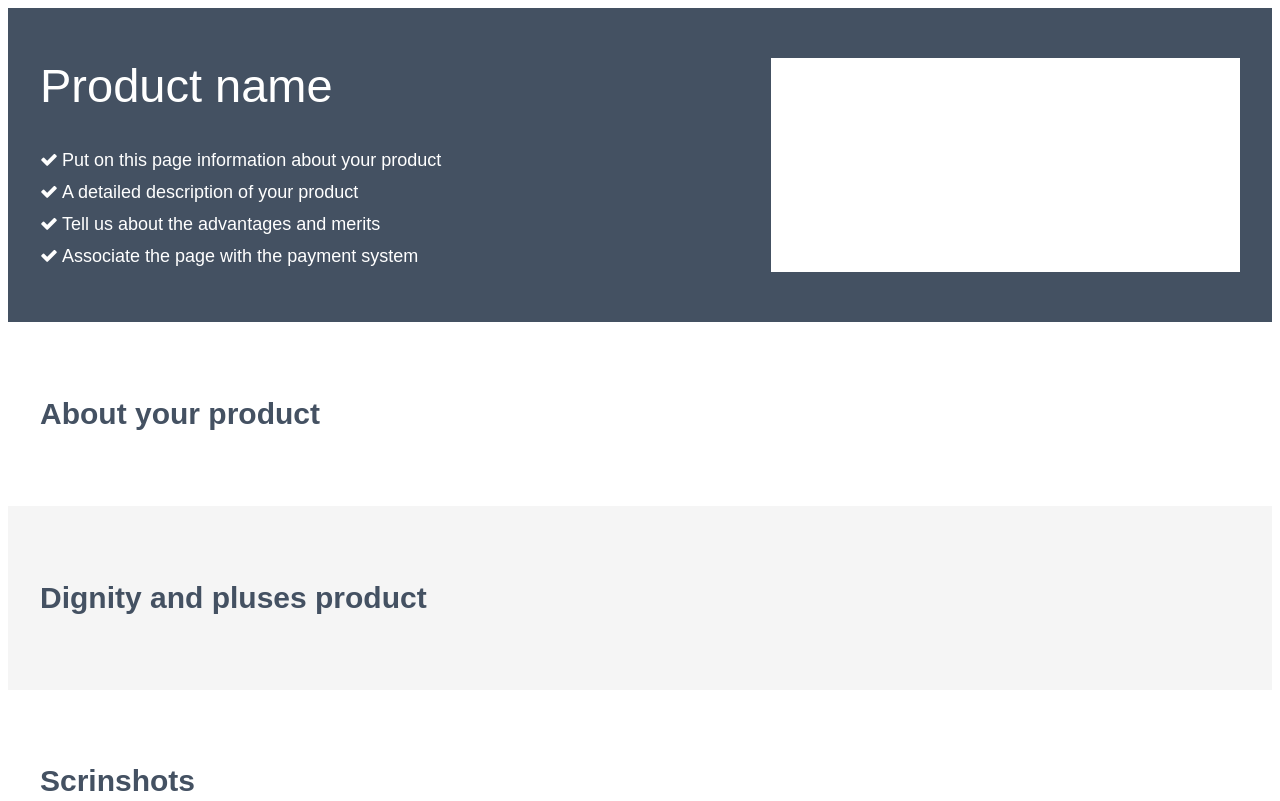
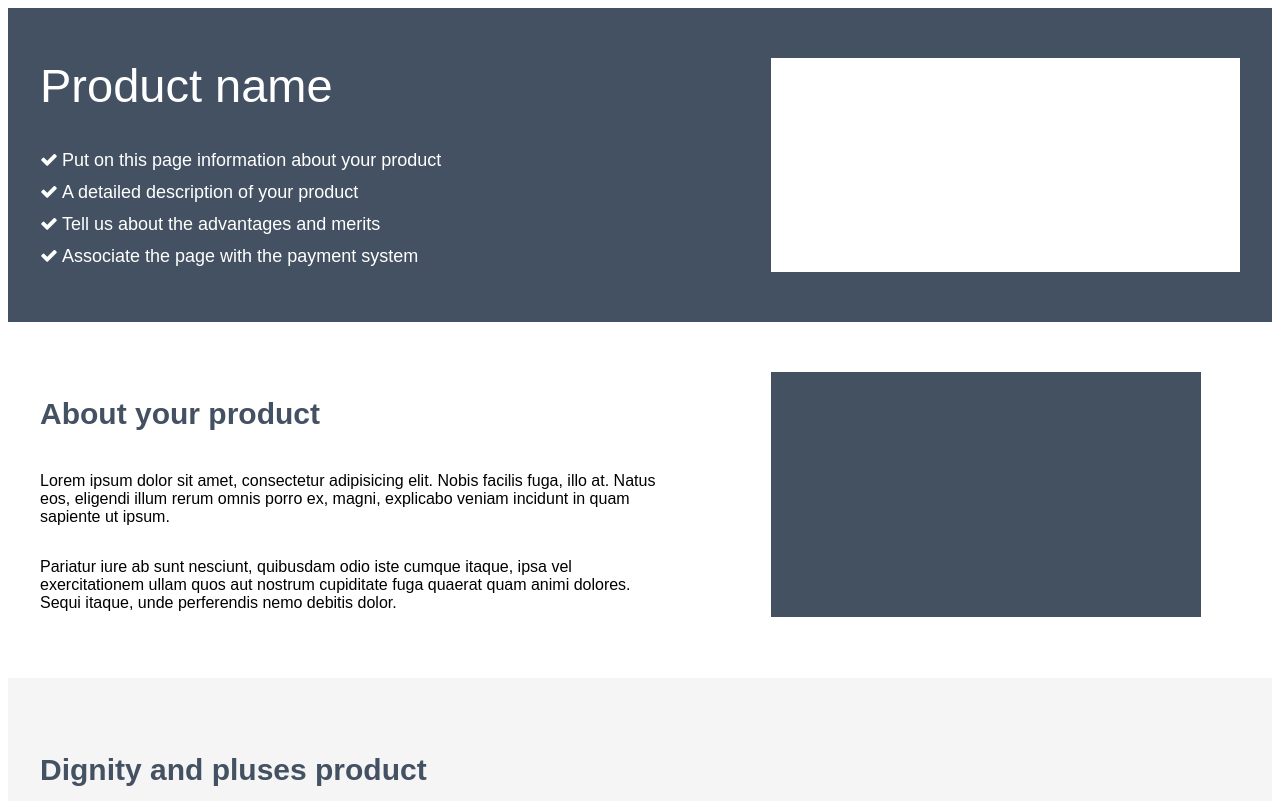
Before and after one commit to YanVI9/maket_5_minilending, a plain HTML site: page index.html in a window 1280 px wide. Shown: the top 801 px of the page. Drawn offline with Linux system fonts and the light colour scheme.

Commit message:
Add second block
Добавлен второй блок,
Убран flex-wrap, ширина p сбрасывла картинку на вторую линию.
Добавлены стили на h2

```diff
--- a/css/style.css
+++ b/css/style.css
@@ -29,6 +29,14 @@ body {
     font-size: 30px;
 }
 
+.section__caption_type-center {
+    text-align: center;
+}
+
+.section__caption_type-left {
+    text-align: left;
+}
+
 /* ---block-cover---  */
 
 .block-cover {
@@ -39,7 +47,6 @@ body {
 
 .block-header {
     display: flex;
-    flex-wrap: wrap;
     justify-content: space-between;
 }
 
@@ -47,6 +54,7 @@ body {
     display: flex;
     flex-direction: column;
     justify-content: space-between;
+    margin-right: 100px;
 }
 
 .block-header__product-name {
--- a/index.html
+++ b/index.html
@@ -30,8 +30,17 @@
         </div>
     </header>
     <section class="section section_white">
-        <div class="block-cover">
-            <h2 class="section__caption">About your product</h2>
+        <div class="block-cover block-header">
+            <div class="block-header__firstPart">
+                <h2 class="section__caption section__caption_type-left">About your product</h2>
+                <p>Lorem ipsum dolor sit amet, consectetur adipisicing elit. Nobis facilis fuga, illo at. Natus eos, eligendi illum rerum omnis porro ex, magni, explicabo veniam incidunt in quam sapiente ut ipsum.</p>
+                <p>Pariatur iure ab sunt nesciunt, quibusdam odio iste cumque itaque, ipsa vel exercitationem ullam quos aut nostrum cupiditate fuga quaerat quam animi dolores. Sequi itaque, unde perferendis nemo debitis dolor.</p>
+            </div>
+            <div class="block-header__secondPart">
+                <a href="#" class="block-header__link">
+                    <img src="img/video.png" alt="" class="block-header__image">
+                </a>
+            </div>
         </div>
     </section>
     <section class="section section_grey">
```
Also changed, not shown: img/video.png (added).
